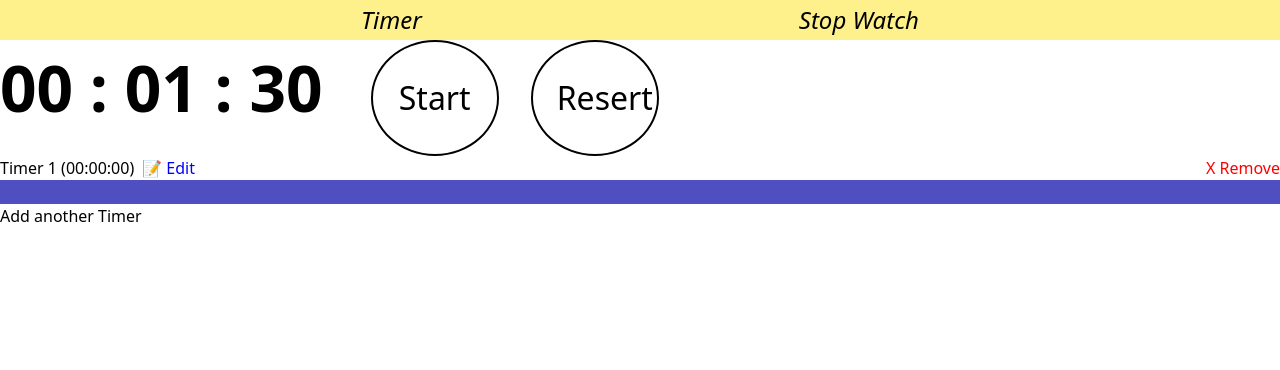
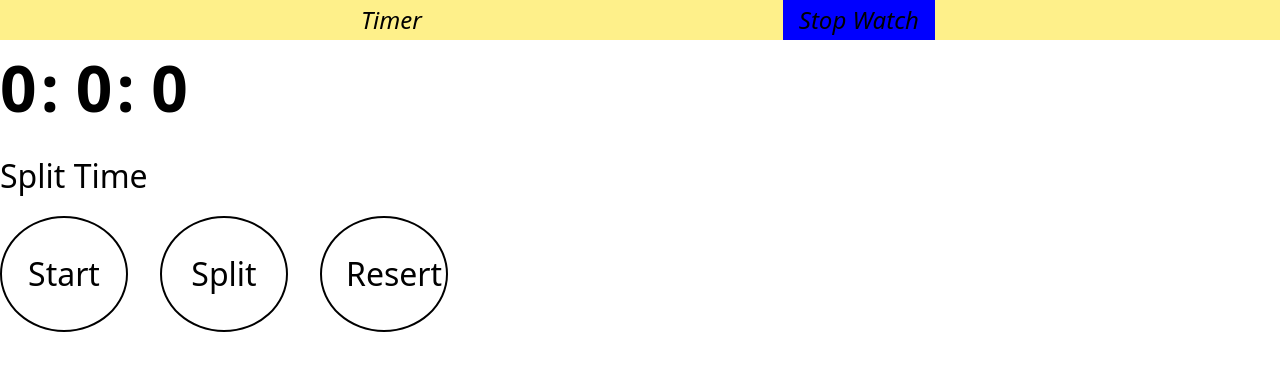
Before and after one commit to Katotodan/Stop-watch-app-in-reactjs, a React (Create React App) app: page / in a window 1280 px wide. Shown: the top 370 px of the page. Built offline with nearby package versions, Linux system fonts and the light colour scheme.

Commit message:
Forth commit

```diff
--- a/src/App.css
+++ b/src/App.css
@@ -54,7 +54,10 @@ button.time-controller{
     width: 8rem;
 }
 
-/* Edit timer */
-/* .border-4{
-    border: 2px solid black;
-} */
+/* Edit style */
+.edit-container{
+    top: 2.5rem;
+    height: calc(100vh - 2.5rem);
+    background-color: rgba(148, 163, 184, 0.8);
+    /* background-color: rgba(rgb(0, 26, 255), rgb(74, 124, 74), rgb(93, 93, 197), 0.6); */
+}
--- a/src/App.js
+++ b/src/App.js
@@ -1,14 +1,41 @@
 // import logo from './logo.svg';
 import './index.css';
 import { Timer } from './Components/Timer';
+import { StopWatch } from './Components/StopWatch';
+import React, {useState, useRef, useEffect} from 'react';
 function App() {
+  const [displayTimer, setDisplayTimer] = useState(false)
+  const stopWatchBtn = useRef(null)
+  const timerBtn = useRef(null)
+  useEffect(() =>{
+    stopWatchBtn.current.style.backgroundColor = "blue"
+  }, [])
+
+  const taggle = (param) =>{
+    if(param == "stopWatch"){
+      setDisplayTimer(false)
+      stopWatchBtn.current.style.backgroundColor = "blue"
+      timerBtn.current.style.backgroundColor = "transparent"
+    }else{
+      setDisplayTimer(true)
+      stopWatchBtn.current.style.backgroundColor = "transparent"
+      timerBtn.current.style.backgroundColor = "blue"
+    }
+  }
   return (
     <div className="App ">
       <nav className='bg-yellow-200 flex justify-evenly h-10 text-2x'>
-        <li className='inline-block h-full hover:bg-sky-700 items-center flex px-4 italic text-2xl'>Timer</li>
-        <li className='inline-block h-full hover:bg-sky-700 items-center flex px-4 italic text-2xl'>Stop Watch</li>
+        <li className='inline-block h-full hover:bg-sky-700 items-center flex
+        px-4 italic text-2xl' onClick={() => taggle("timer")} ref={timerBtn}>
+          Timer
+        </li>
+        <li className='inline-block h-full hover:bg-sky-700 items-center flex
+        px-4 italic text-2xl' onClick={() => taggle("stopWatch")} ref={stopWatchBtn}>
+          Stop Watch
+        </li>
       </nav>
-      <Timer />
+      {displayTimer && <Timer />}
+      {!displayTimer && <StopWatch/>}
 
     </div>
   );
--- a/src/Components/Edit.jsx
+++ b/src/Components/Edit.jsx
@@ -13,9 +13,11 @@ export const EditElmt = ({hide, editTime, time}) =>{
         editTime(timeManager)
     }
     return(
-        <div className="absolute w-7/12 translate-x-2/4 translate-y-2/4 bg-slate-400 h-60 z-10">
+        <div className="absolute left-0 w-full h-full z-10 edit-container">
+        <div className="absolute w-7/12 top-0 left-0 translate-x-2/4 translate-y-2/4
+            bg-slate-400 h-60 z-10 edit">
                 <div className="flex justify-between p-5 bg-gray-400">
-                <h2>Edit Timer</h2>
+                    <h2 className="text-4xl">Edit Timer</h2>
                     <button className="text-red-600 text-4xl" onClick={cancel}>X</button>
                 </div>
 
@@ -53,6 +55,8 @@ export const EditElmt = ({hide, editTime, time}) =>{
 
             </form>
             </div>
+        </div>
+
     )
 }
 
--- a/src/Components/SingleTimer.jsx
+++ b/src/Components/SingleTimer.jsx
@@ -92,7 +92,7 @@ export const SingleTimer = () =>{
 
             {!isRemove && (
                 <>
-                    <div className="timer-section1">
+                    <div className="timer-section1 mt-5">
                         <div className="conter ">
                             <span className="hour  time">
                                 {time.hour > 10 ? time.hour : "0"+ time.hour }
--- a/src/Components/StopWacher.jsx
+++ /dev/null
@@ -1,18 +0,0 @@
-import "../App.css"
-export const SingleTimer = () =>{
-    return(
-        <>
-            <div className="conter ">
-                <span className="hours  time">00</span>  <span className="time"> : </span>
-                <span className="munites time"> 00</span> <span className="time"> : </span>
-                <span className="seconds time"> 00</span>
-            </div>
-            <div className="">
-                <h2 className="small-title">Split Time</h2>
-                <button className="time-controller">Start</button>
-                <button className="time-controller">Split</button>
-                <button className="time-controller">Resert</button>
-            </div>
-        </>
-    )
-}
--- /dev/null
+++ b/src/Components/StopWatch.jsx
@@ -0,0 +1,63 @@
+import "../App.css"
+import React, {useState} from "react"
+export const StopWatch = () =>{
+    const [time, setTime] = useState({
+        "hour": 0,
+        "minute": 0,
+        "second": 0
+    })
+    const [intervalId, setIntervalId] = useState(null);
+
+    const startConting =()=>{
+        const interval = setInterval(() => {
+            if(time.second >= 60){
+                if(time.minute >= 60){
+                    // Add hour, the programe doesn't support days
+                    if(time.hour <=24){
+                        const newTime = {
+                            "hour": time.hour + 1,
+                            "minute": 0,
+                            "second": 0
+                        }
+                        setTime(newTime)
+                    }
+                }else{
+                    // Add minute
+                    const newTime = {
+                        "hour": time.hour,
+                        "minute": time.minute + 1,
+                        "second": 0
+                    }
+                    setTime(newTime)
+                }
+
+            }else{
+                // Add second
+                const newTime = {
+                    "hour": time.hour,
+                    "minute": time.minute,
+                    "second": time.second + 1
+                }
+                setTime(newTime)
+            }
+        }, 1000);
+        setIntervalId(interval);
+
+    }
+    return(
+        <>
+            <div className="conter ">
+                <span className="hours  time">{time.hour}</span>  <span className="time"> : </span>
+                <span className="munites time"> {time.minute}</span> <span className="time"> : </span>
+                <span className="seconds time"> {time.second}</span>
+            </div>
+            <div className="">
+                <h2 className="small-title">Split Time</h2>
+                <button className="time-controller" onClick={startConting}>Start</button>
+                <button className="time-controller">Split</button>
+                <button className="time-controller">Resert</button>
+            </div>
+        </>
+    )
+}
+// Working on time interval in stopwatch
```
Lines whose indentation alone changed are shown as unchanged.
